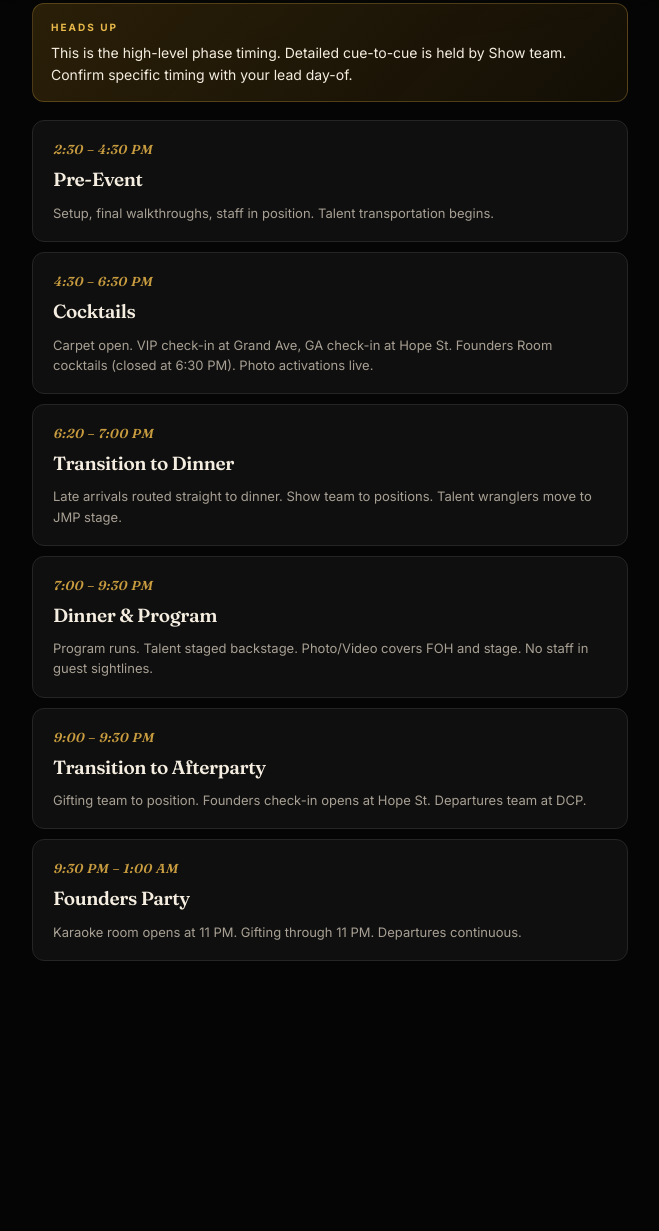
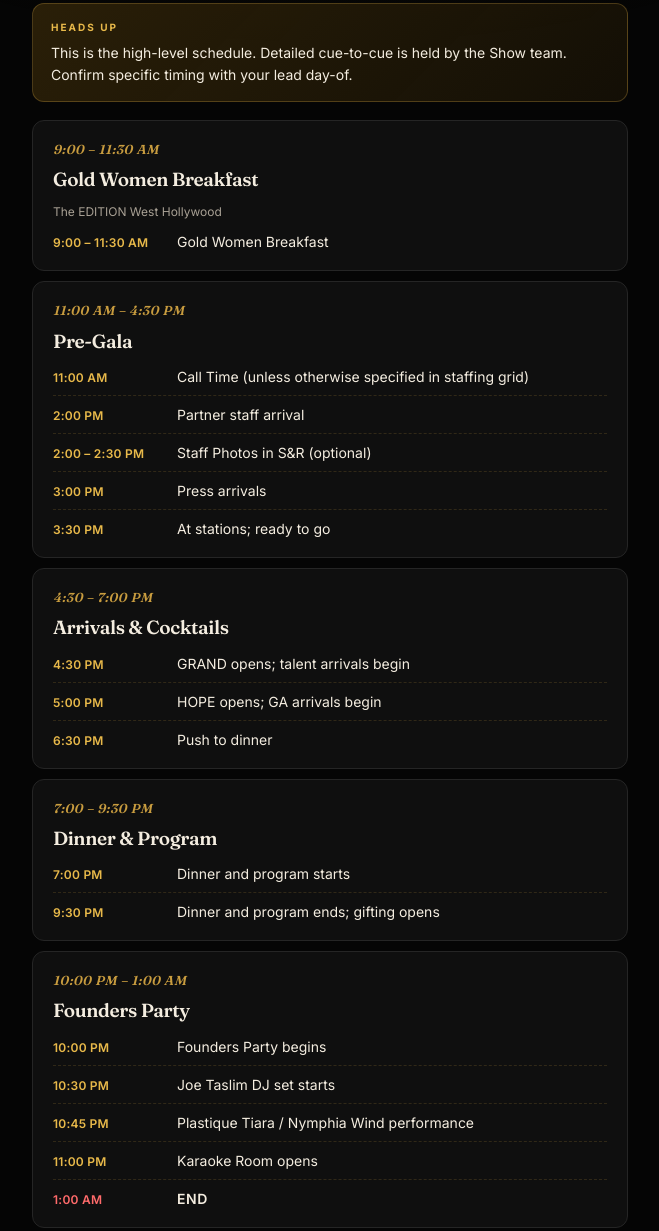
Before and after one commit to joannaleelin/gg26, a plain HTML site: page ros/index.html in a window 1280 px wide. Shown: the part 186-1417 px from the top of the page, without its empty margins (310-969 px from the left). Before the commit the page ends 1213 px from the top, so only its background shows below. Drawn offline with Linux system fonts and the light colour scheme.

Commit message:
Refresh Run of Show with detailed timestamped events
- Restructured ROS page: each phase is now a card with a list of
  specific timed events (instead of a single phase paragraph)
- New phases & events from latest staffing notes:
  * Gold Women Breakfast (9-11:30 AM at The EDITION West Hollywood)
  * Pre-Gala (11 AM call, 2 PM partner staff, 2-2:30 PM staff photos
    in S&R optional, 3 PM press, 3:30 PM at stations)
  * Arrivals & Cocktails (4:30 GRAND, 5 PM HOPE, 6:30 push to dinner)
  * Dinner & Program (7 PM start, 9:30 PM ends + gifting opens)
  * Founders Party (10 PM start, 10:30 Joe Taslim, 10:45 Plastique
    Tiara/Nymphia Wind, 11 PM Karaoke, 1 AM END)
- END row tinted red to mark the wrap-up
- Time column widened to 112px + nowrap so ranges fit on one line

Co-Authored-By: Claude Opus 4.7 (1M context) <noreply@anthropic.com>

```diff
--- a/ros/index.html
+++ b/ros/index.html
@@ -17,6 +17,51 @@
 <link rel="preconnect" href="https://fonts.gstatic.com" crossorigin>
 <link href="https://fonts.googleapis.com/css2?family=Fraunces:opsz,wght@9..144,400;9..144,500;9..144,600;9..144,700&family=Inter:wght@400;500;600;700&display=swap" rel="stylesheet">
 <link rel="stylesheet" href="/assets/style.css">
+<style>
+  .ros-events {
+    display: flex;
+    flex-direction: column;
+    gap: 8px;
+    margin-top: 10px;
+  }
+  .ros-event {
+    display: grid;
+    grid-template-columns: 112px 1fr;
+    gap: 12px;
+    align-items: baseline;
+    padding-top: 8px;
+    border-top: 1px dashed rgba(200, 156, 63, 0.18);
+  }
+  .ros-event:first-child {
+    border-top: none;
+    padding-top: 0;
+  }
+  .ros-event .e-time {
+    font-family: 'Inter', sans-serif;
+    color: var(--gold-bright, #e8b94a);
+    font-size: 12px;
+    font-weight: 600;
+    letter-spacing: 0.02em;
+    line-height: 1.4;
+    white-space: nowrap;
+  }
+  .ros-event .e-text {
+    font-size: 14px;
+    line-height: 1.5;
+    color: var(--text, #f0f0f0);
+  }
+  .ros-event .e-text strong {
+    color: var(--text);
+    font-weight: 600;
+  }
+  .ros-event.is-end .e-time { color: #ff6b6b; }
+  .ros-event.is-end .e-text { font-weight: 600; letter-spacing: 0.04em; }
+  .ros-block .ros-location {
+    font-size: 12px;
+    color: var(--text-dim, #9a9a9a);
+    margin-top: 4px;
+  }
+</style>
 </head>
 <body>
 <div class="app">
@@ -31,7 +76,7 @@
 
     <div class="callout">
       <div class="label">Heads up</div>
-      <div class="body">This is the high-level phase timing. Detailed cue-to-cue is held by Show team. Confirm specific timing with your lead day-of.</div>
+      <div class="body">This is the high-level schedule. Detailed cue-to-cue is held by the Show team. Confirm specific timing with your lead day-of.</div>
     </div>
 
     <div id="rosContent"></div>
@@ -40,12 +85,53 @@
 
 <script>
 const phases = [
-  { name: 'Pre-Event', time: '2:30 – 4:30 PM', desc: 'Setup, final walkthroughs, staff in position. Talent transportation begins.' },
-  { name: 'Cocktails', time: '4:30 – 6:30 PM', desc: 'Carpet open. VIP check-in at Grand Ave, GA check-in at Hope St. Founders Room cocktails (closed at 6:30 PM). Photo activations live.' },
-  { name: 'Transition to Dinner', time: '6:20 – 7:00 PM', desc: 'Late arrivals routed straight to dinner. Show team to positions. Talent wranglers move to JMP stage.' },
-  { name: 'Dinner & Program', time: '7:00 – 9:30 PM', desc: 'Program runs. Talent staged backstage. Photo/Video covers FOH and stage. No staff in guest sightlines.' },
-  { name: 'Transition to Afterparty', time: '9:00 – 9:30 PM', desc: 'Gifting team to position. Founders check-in opens at Hope St. Departures team at DCP.' },
-  { name: 'Founders Party', time: '9:30 PM – 1:00 AM', desc: 'Karaoke room opens at 11 PM. Gifting through 11 PM. Departures continuous.' },
+  {
+    name: 'Gold Women Breakfast',
+    time: '9:00 – 11:30 AM',
+    location: 'The EDITION West Hollywood',
+    events: [
+      { time: '9:00 – 11:30 AM', text: 'Gold Women Breakfast' },
+    ],
+  },
+  {
+    name: 'Pre-Gala',
+    time: '11:00 AM – 4:30 PM',
+    events: [
+      { time: '11:00 AM', text: 'Call Time (unless otherwise specified in staffing grid)' },
+      { time: '2:00 PM', text: 'Partner staff arrival' },
+      { time: '2:00 – 2:30 PM', text: 'Staff Photos in S&R (optional)' },
+      { time: '3:00 PM', text: 'Press arrivals' },
+      { time: '3:30 PM', text: 'At stations; ready to go' },
+    ],
+  },
+  {
+    name: 'Arrivals & Cocktails',
+    time: '4:30 – 7:00 PM',
+    events: [
+      { time: '4:30 PM', text: 'GRAND opens; talent arrivals begin' },
+      { time: '5:00 PM', text: 'HOPE opens; GA arrivals begin' },
+      { time: '6:30 PM', text: 'Push to dinner' },
+    ],
+  },
+  {
+    name: 'Dinner & Program',
+    time: '7:00 – 9:30 PM',
+    events: [
+      { time: '7:00 PM', text: 'Dinner and program starts' },
+      { time: '9:30 PM', text: 'Dinner and program ends; gifting opens' },
+    ],
+  },
+  {
+    name: 'Founders Party',
+    time: '10:00 PM – 1:00 AM',
+    events: [
+      { time: '10:00 PM', text: 'Founders Party begins' },
+      { time: '10:30 PM', text: 'Joe Taslim DJ set starts' },
+      { time: '10:45 PM', text: 'Plastique Tiara / Nymphia Wind performance' },
+      { time: '11:00 PM', text: 'Karaoke Room opens' },
+      { time: '1:00 AM', text: 'END', isEnd: true },
+    ],
+  },
 ];
 
 function esc(s) {
@@ -56,7 +142,15 @@ document.getElementById('rosContent').innerHTML = phases.map(p => `
   <div class="ros-block">
     <div class="ros-time">${esc(p.time)}</div>
     <div class="ros-name">${esc(p.name)}</div>
-    <div class="ros-desc">${esc(p.desc)}</div>
+    ${p.location ? `<div class="ros-location">${esc(p.location)}</div>` : ''}
+    <div class="ros-events">
+      ${p.events.map(e => `
+        <div class="ros-event ${e.isEnd ? 'is-end' : ''}">
+          <div class="e-time">${esc(e.time)}</div>
+          <div class="e-text">${esc(e.text)}</div>
+        </div>
+      `).join('')}
+    </div>
   </div>
 `).join('');
 </script>
```
